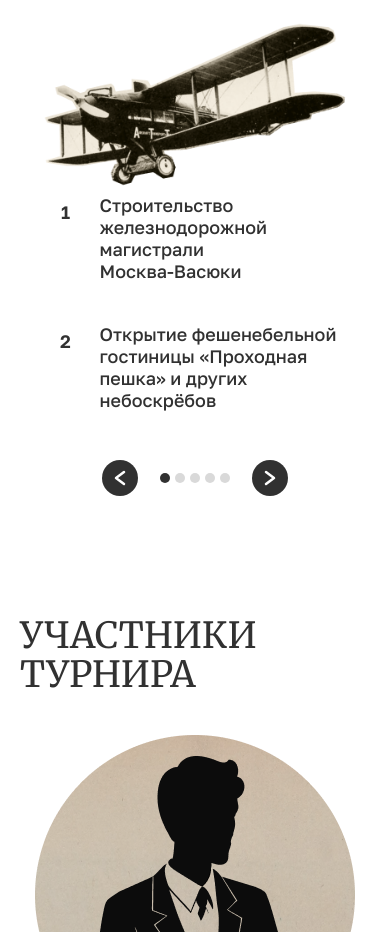
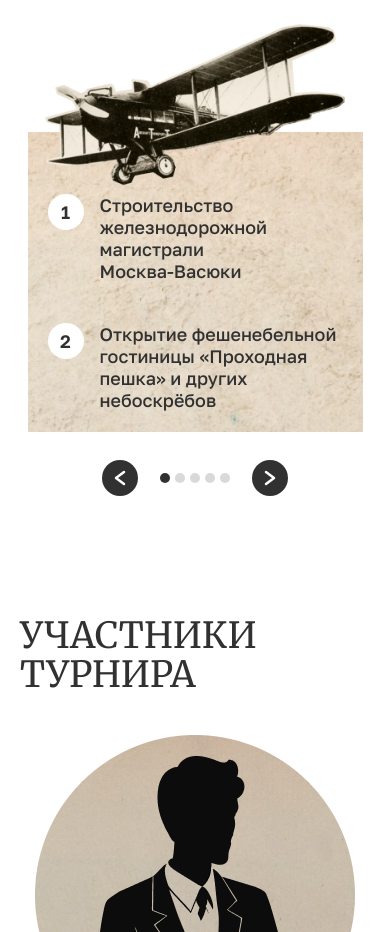
Before and after one commit to marimche/layout-twelve-chairs-chess, a plain HTML site: page index.html in a window 390 px wide. Shown: the part 3160-4092 px from the top of the page. Drawn offline with Linux system fonts and the light colour scheme; the site is published under a folder, as on GitHub Pages, so addresses that start at the root find nothing.

Commit message:
fix relative folder of background image

```diff
--- a/css/style.css
+++ b/css/style.css
@@ -663,7 +663,7 @@ img {
   .transformation-list__group {
     height: 300px;
     width: 335px;
-    background-image: url(/images/background-card.png);
+    background-image: url(../images/background-card.png);
     background-size: cover;
     gap: 0;
     padding-top: 42px;
```
